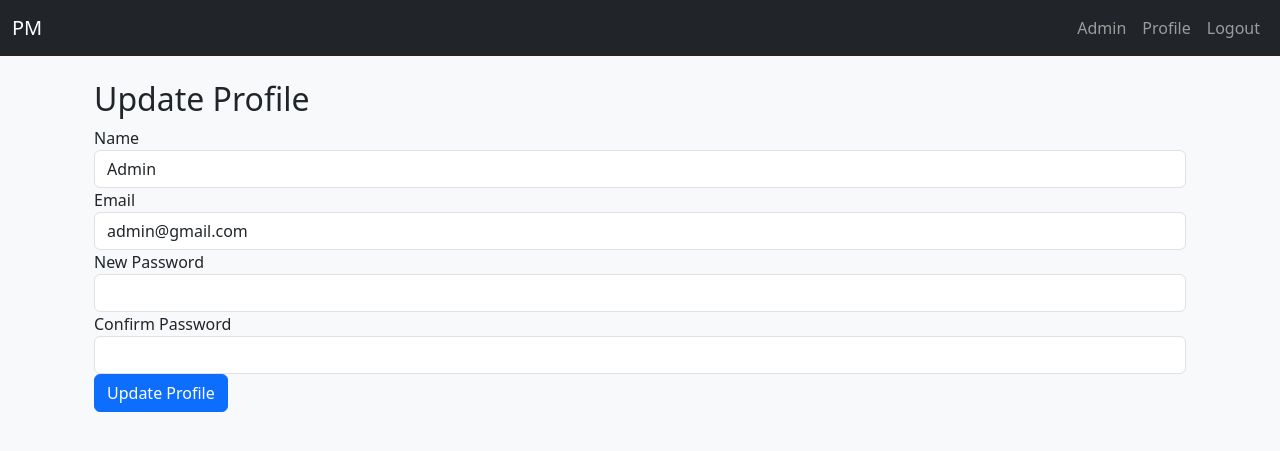
After one commit to preetshah47/Flask---Assignment, a Flask app: page /profile in a window 1280 px wide. The commit adds this page. Shown: the top 451 px of the page. Run offline with Flask 3, Linux system fonts and the light colour scheme; a user stored in the database is signed in; some libraries are stand-ins or nearby versions.

Commit message:
April 21

```diff
--- a/Project_Managment_Tool/app/auth/__init__.py
+++ b/Project_Managment_Tool/app/auth/__init__.py
@@ -2,4 +2,4 @@ from flask import Blueprint
 
 auth = Blueprint('auth', __name__)
 
-from . import routes  # Keep this last to avoid circular import
+from . import routes  # Keeping this last to avoid circular import
--- a/Project_Managment_Tool/app/auth/forms.py
+++ b/Project_Managment_Tool/app/auth/forms.py
@@ -2,11 +2,13 @@ from flask_wtf import FlaskForm
 from wtforms import StringField, PasswordField, SubmitField, SelectField
 from wtforms.validators import DataRequired, Email, Length
 
+# Form for login
 class LoginForm(FlaskForm):
     email = StringField('Email', validators=[DataRequired(), Email()])
     password = PasswordField('Password', validators=[DataRequired()])
     submit = SubmitField('Login')
 
+# Form for Creating User
 class CreateUserForm(FlaskForm):
     name = StringField('Name', validators=[DataRequired()])
     phone = StringField('Phone')
--- /dev/null
+++ b/Project_Managment_Tool/app/forms.py
@@ -0,0 +1,11 @@
+from flask_wtf import FlaskForm
+from wtforms import StringField, PasswordField, SubmitField
+from wtforms.validators import DataRequired, Email, EqualTo, Optional
+
+# Update User Profile Form
+class UpdateProfileForm(FlaskForm):
+    name = StringField('Name', validators=[DataRequired()])
+    email = StringField('Email', validators=[DataRequired(), Email()])
+    password = PasswordField('New Password', validators=[Optional()])
+    confirm_password = PasswordField('Confirm Password', validators=[EqualTo('password', message='Passwords must match')])
+    submit = SubmitField('Update Profile')
--- a/Project_Managment_Tool/app/models.py
+++ b/Project_Managment_Tool/app/models.py
@@ -5,6 +5,7 @@ from datetime import datetime
 
 db = SQLAlchemy()
 
+# User Model
 class User(UserMixin, db.Model):
     __tablename__ = 'users'
 
@@ -24,6 +25,7 @@ class User(UserMixin, db.Model):
     def get_id(self):
         return str(self.id)  # Required for Flask-Login
 
+# Project Model
 class Project(db.Model):
     __tablename__ = 'projects'
 
@@ -42,6 +44,7 @@ project_members = db.Table('project_members',
     db.Column('user_id', db.Integer, db.ForeignKey('users.id'))
 )
 
+# Task Model
 class Task(db.Model):
     __tablename__ = 'tasks'
 
--- a/Project_Managment_Tool/app/project/forms.py
+++ b/Project_Managment_Tool/app/project/forms.py
@@ -3,6 +3,7 @@ from wtforms import StringField, TextAreaField, DateField, SelectField, SubmitFi
 from wtforms.validators import DataRequired
 from app.models import User
 
+# Project creation form
 class ProjectForm(FlaskForm):
     name = StringField('Project Name', validators=[DataRequired()])
     description = TextAreaField('Description')
--- a/Project_Managment_Tool/app/routes.py
+++ b/Project_Managment_Tool/app/routes.py
@@ -1,7 +1,8 @@
-from datetime import datetime
+from datetime import datetime, timedelta, timezone
 from flask import Blueprint, flash, render_template, redirect, request, url_for
 from flask_login import current_user, login_required
-from app.models import Project, User
+from .forms import UpdateProfileForm
+from app.models import Project, Task, User
 from app import db
 
 main = Blueprint('main', __name__)
@@ -9,6 +10,7 @@ from flask_login import current_user
 
 @main.route('/')
 def home():
+    # Home route for role wise dashboards
     if current_user.is_authenticated:
         if current_user.role == 'admin':
             return redirect(url_for('main.admin_dashboard'))
@@ -17,9 +19,11 @@ def home():
         elif current_user.role == 'team_member':
             return redirect(url_for('main.team_member_dashboard'))
     return render_template('welcome.html')
+
 @main.route('/admin/dashboard')
 @login_required
 def admin_dashboard():
+    # Admin Dashboard
     if current_user.role != 'admin':
         return redirect(url_for('main.home'))
 
@@ -52,11 +56,10 @@ def admin_dashboard():
         status_filter=status_filter
     )
 
-
-
 @main.route('/project_manager/dashboard')
 @login_required
 def project_manager_dashboard():
+    # Project Manager Dashboard
     if current_user.role != 'project_manager':
         return redirect(url_for('main.home'))
 
@@ -80,16 +83,40 @@ def project_manager_dashboard():
 @main.route('/team_member/dashboard')
 @login_required
 def team_member_dashboard():
+    #Team Member dashboard
     if current_user.role != 'team_member':
         return redirect(url_for('main.home'))
 
     tasks = current_user.tasks
 
-    return render_template('dashboard/team_dashboard.html', tasks=tasks)
+    # Search Bar
+    search_query = request.args.get('search', '').lower()
+    if search_query:
+        tasks = [task for task in tasks if
+                 search_query in task.title.lower() or
+                 search_query in task.description.lower()]
+
+    # Due date filter
+    filter_due = request.args.get('due_filter', 'all')
+    today = datetime.now(timezone.utc).date()
+
+    if filter_due == 'today':
+        tasks = [task for task in tasks if task.due_date and task.due_date == today]
+    elif filter_due == 'week':
+        end_of_week = today + timedelta(days=7)
+        tasks = [task for task in tasks if task.due_date and today <= task.due_date <= end_of_week]
+
+     # Priority filter
+    priority_filter = request.args.get('priority', '').lower()
+    if priority_filter in ['low', 'medium', 'high']:
+        tasks = [task for task in tasks if task.priority.lower() == priority_filter]
+
+    return render_template('dashboard/team_dashboard.html', tasks=tasks, search_query=search_query, filter_due=filter_due, priority_filter=priority_filter)
 
 @main.route('/admin/edit_user/<int:user_id>', methods=['GET', 'POST'])
 @login_required
 def edit_user(user_id):
+    # Edit user route
     if current_user.role != 'admin':
         return redirect(url_for('main.home'))
 
@@ -114,6 +141,7 @@ def edit_user(user_id):
 @main.route('/admin/delete_user/<int:user_id>', methods=['GET'])
 @login_required
 def delete_user(user_id):
+    # Delete User route
     # Ensure the current user is an admin
     if current_user.role != 'admin':
         return redirect(url_for('main.home'))
@@ -135,30 +163,10 @@ def delete_user(user_id):
 
     return redirect(url_for('main.admin_dashboard'))
 
-@main.route('/admin/delete_project/<int:project_id>', methods=['GET'])
-@login_required
-def delete_project(project_id):
-    if current_user.role != 'admin':
-        return redirect(url_for('main.home'))
-
-    project = Project.query.get(project_id)
-    if not project:
-        flash('Project not found', 'danger')
-        return redirect(url_for('main.admin_dashboard'))
-
-    try:
-        db.session.delete(project)
-        db.session.commit()
-        flash('Project deleted successfully', 'success')
-    except Exception as e:
-        db.session.rollback()
-        flash(f'Error deleting project: {str(e)}', 'danger')
-
-    return redirect(url_for('main.admin_dashboard'))
-
-@main.route('/admin/view_tasks/<int:project_id>', methods=['GET'])
+@main.route('/view_tasks/<int:project_id>', methods=['GET'])
 @login_required
 def view_tasks(project_id):
+    # View Task route
     project = Project.query.get(project_id)
     if not project:
         flash('Project not found', 'danger')
@@ -167,16 +175,57 @@ def view_tasks(project_id):
     tasks = project.tasks
     return render_template('tasks/task_list.html', project=project, tasks=tasks)
 
-@main.route('/admin/edit_project/<int:project_id>', methods=['GET', 'POST'])
+@main.route('/<int:project_id>/task/<int:task_id>/delete', methods=['POST'])
+@login_required
+def delete_task(project_id, task_id):
+    # Route for deleting task
+    project = Project.query.get(project_id)
+    task = Task.query.get_or_404(task_id)
+
+    # Only allow admin or project manager who owns the project
+    if current_user.role not in ['admin', 'project_manager'] or (
+        current_user.role == 'project_manager' and task.project.manager_id != current_user.id):
+        flash("You don't have permission to delete this task.", 'danger')
+        return redirect(url_for('task.list_tasks', project_id=project.id))
+
+    db.session.delete(task)
+    db.session.commit()
+    flash('Task deleted successfully!', 'success')
+    return redirect(url_for('main.view_tasks', project_id=project_id))
+
+@main.route('/profile', methods=['GET', 'POST'])
+@login_required
+def profile():
+    # Route to update profile
+    form = UpdateProfileForm(obj=current_user)
+
+    if form.validate_on_submit():
+        current_user.name = form.name.data
+        current_user.email = form.email.data
+
+        if form.password.data:
+            current_user.set_password(form.password.data)
+
+        db.session.commit()
+        flash('Your profile has been updated!', 'success')
+        return redirect(url_for('main.home'))
+
+    return render_template('profile.html', form=form)
+
+@main.route('/project/edit/<int:project_id>', methods=['GET', 'POST'])
 @login_required
 def edit_project(project_id):
-    if current_user.role != 'admin':
-        return redirect(url_for('main.home'))
-
+    # To edit project
     project = Project.query.get(project_id)
     if not project:
         flash('Project not found', 'danger')
-        return redirect(url_for('main.admin_dashboard'))
+        return redirect(url_for('main.home'))
+
+    # Allow only admin or project manager who owns the project
+    if current_user.role not in ['admin', 'project_manager'] or (
+        current_user.role == 'project_manager' and project.manager_id != current_user.id):
+        flash("You don't have permission to edit this project.", 'danger')
+        return redirect(url_for('main.home'))
 
     if request.method == 'POST':
         project.name = request.form['name']
@@ -187,9 +236,35 @@ def edit_project(project_id):
         try:
             db.session.commit()
             flash('Project updated successfully.', 'success')
-            return redirect(url_for('main.admin_dashboard'))
+            # Redirect based on the user's role
+            return redirect(url_for('main.project_manager_dashboard') if current_user.role == 'project_manager' else url_for('main.admin_dashboard'))
         except Exception as e:
             db.session.rollback()
             flash(f'Error updating project: {str(e)}', 'danger')
 
     return render_template('dashboard/edit_project.html', project=project)
+
+@main.route('/project/delete/<int:project_id>', methods=['GET'])
+@login_required
+def delete_project(project_id):
+    # Delete Project
+    project = Project.query.get(project_id)
+    if not project:
+        flash('Project not found', 'danger')
+        return redirect(url_for('main.home'))
+
+    # Allow only admin or the assigned project manager
+    if current_user.role not in ['admin', 'project_manager'] or (
+        current_user.role == 'project_manager' and project.manager_id != current_user.id):
+        flash("You don't have permission to delete this project.", 'danger')
+        return redirect(url_for('main.home'))
+
+    try:
+        db.session.delete(project)
+        db.session.commit()
+        flash('Project deleted successfully', 'success')
+    except Exception as e:
+        db.session.rollback()
+        flash(f'Error deleting project: {str(e)}', 'danger')
+
+    return redirect(url_for('main.project_manager_dashboard') if current_user.role == 'project_manager' else url_for('main.admin_dashboard'))
--- a/Project_Managment_Tool/app/task/forms.py
+++ b/Project_Managment_Tool/app/task/forms.py
@@ -10,7 +10,7 @@ def get_projects():
 def get_users():
     return User.query.filter_by(role='team_member').all()
 
-
+# Form for Task Creation
 class TaskForm(FlaskForm):
     title = StringField('Title', validators=[DataRequired()])
     description = TextAreaField('Description')
--- a/Project_Managment_Tool/app/templates/layout.html
+++ b/Project_Managment_Tool/app/templates/layout.html
@@ -10,16 +10,17 @@
 <body class="bg-light">
     <nav class="navbar navbar-expand-lg navbar-dark bg-dark">
         <div class="container-fluid">
-            <a class="navbar-brand" href="#">PM</a>
+            <a class="navbar-brand" href="{{ url_for('main.home')}}">PM</a>
 
             <div class="collapse navbar-collapse" id="navbarNav">
               <ul class="navbar-nav ms-auto">
                 {% if current_user.is_authenticated %}
-                  {% if current_user.role == 'admin' %}
-                    <li class="nav-item">
-                      <a class="nav-link" href="{{ url_for('auth.create_user') }}">Create User</a>
-                    </li>
-                  {% endif %}
+                  <li class="nav-item">
+                    <a class="nav-link" href="{{ url_for('main.profile') }}">{{ current_user.name }}</a>
+                  </li>
+                  <li class="nav-item">
+                    <a class="nav-link" href="{{ url_for('main.profile') }}">Profile</a>
+                  </li>
                   <li class="nav-item">
                     <a class="nav-link" href="{{ url_for('auth.logout') }}">Logout</a>
                   </li>
--- /dev/null
+++ b/Project_Managment_Tool/app/templates/profile.html
@@ -0,0 +1,27 @@
+{% extends "layout.html" %}
+{% block content %}
+<div class="container mt-4">
+    <h2>Update Profile</h2>
+    <form method="POST">
+        {{ form.hidden_tag() }}
+
+        <div class="form-group">
+            {{ form.name.label }} {{ form.name(class="form-control") }}
+        </div>
+
+        <div class="form-group">
+            {{ form.email.label }} {{ form.email(class="form-control") }}
+        </div>
+
+        <div class="form-group">
+            {{ form.password.label }} {{ form.password(class="form-control") }}
+        </div>
+
+        <div class="form-group">
+            {{ form.confirm_password.label }} {{ form.confirm_password(class="form-control") }}
+        </div>
+
+        <button type="submit" class="btn btn-primary">{{ form.submit.label }}</button>
+    </form>
+</div>
+{% endblock %}
--- a/Project_Managment_Tool/app/templates/tasks/edit_task.html
+++ b/Project_Managment_Tool/app/templates/tasks/edit_task.html
@@ -43,6 +43,4 @@
 
     <button type="submit" class="btn btn-primary">Save Changes</button>
   </form>
-
-  <a href="{{ url_for('task.list_tasks') }}" class="btn btn-secondary">Back to Task List</a>
 {% endblock %}
```
Also changed, not shown: Project_Managment_Tool/app/auth/routes.py (+3 -5 lines), Project_Managment_Tool/app/project/routes.py (+20 -10 lines), Project_Managment_Tool/app/task/routes.py (+9 -2 lines), Project_Managment_Tool/app/templates/dashboard/pm_dashboard.html (+8 -1 lines), Project_Managment_Tool/app/templates/dashboard/team_dashboard.html (+24 -0 lines), Project_Managment_Tool/app/templates/tasks/task_list.html (+16 -1 lines), Project_Managment_Tool/instance/app.db.
